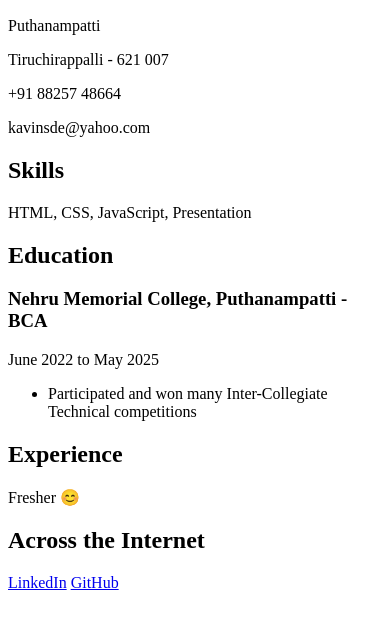
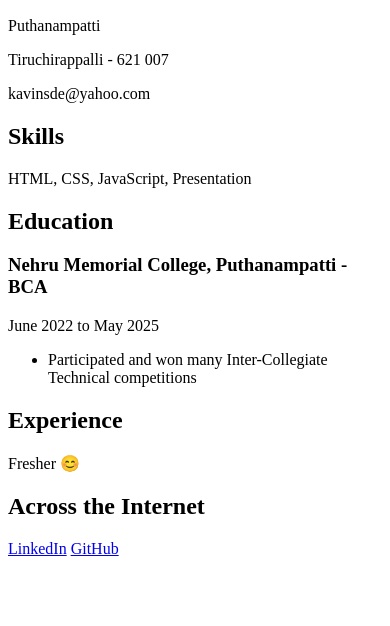
Before and after one commit to kavinsde/single-page-cv, a plain HTML site: page index.html in a window 390 px wide. Shown: the part 120-746 px from the top of the page. Drawn offline with Linux system fonts and the light colour scheme.

Commit message:
Remove mobile

```diff
--- a/index.html
+++ b/index.html
@@ -13,7 +13,6 @@
     <div>
       <p>Puthanampatti</p>
       <p>Tiruchirappalli - 621 007</p>
-      <p>+91 88257 48664</p>
       <p>kavinsde@yahoo.com</p>
     </div>
 
```
